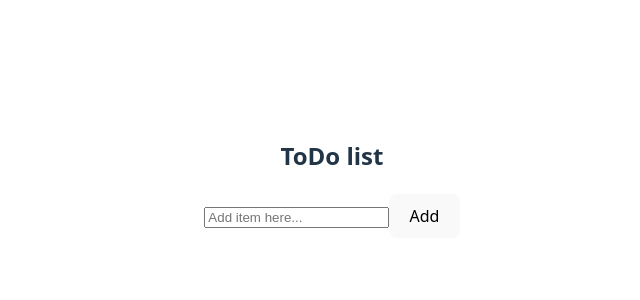
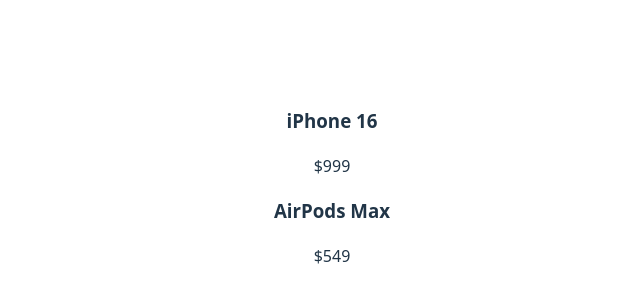
Before and after one commit to Chrislanzas16/react-components, a React (Vite) app: page / in a window 1280 px wide. Shown: the part 214-514 px from the top of the page, without its empty margins (308-948 px from the left). Built offline with nearby package versions, Linux system fonts and the light colour scheme.

Commit message:
Reusable product card component

```diff
--- a/src/App.jsx
+++ b/src/App.jsx
@@ -3,13 +3,24 @@
 import SearchFilter from "./components/SearchFilter";
 import Tabs from "./components/Tabs";
 import { ToDoList } from "./components/TodoList";
+import { ProductCard } from "./components/ProductCard";
 import "./App.css";
 
 function App() {
+  const products = [
+    { id: 1, title: "iPhone 16", price: 999 },
+    { id: 2, title: "AirPods Max", price: 549 },
+  ];
 
   return (
     <div>
-      <ToDoList />
+      {products.map((item) => (
+        <ProductCard
+          key={item.id}
+          title={item.title}
+          price={item.price}
+        />
+      ))}
     </div>
   );
 }
--- /dev/null
+++ b/src/components/ProductCard.jsx
@@ -0,0 +1,8 @@
+export const ProductCard = ({ title, price }) => {
+  return (
+    <div>
+      <h3>{title}</h3>
+      <p>${price}</p>
+    </div>
+  );
+};
--- a/src/components/TodoList.jsx
+++ b/src/components/TodoList.jsx
@@ -1,7 +1,7 @@
 import { useState } from "react";
 
 export const ToDoList = () => {
-  const [inputValue, setInputvalue] = useState("");
+  const [inputValue, setInputValue] = useState("");
   const [todos, setTodos] = useState([]);
 
   const handleSubmit = (e) => {
@@ -15,14 +15,13 @@
         completed: false,
       },
     ]);
-    setInputvalue("");
+    setInputValue("");
   };
 
   const handleDelete = (id) => {
     setTodos(todos.filter((todo) => todo.id !== id));
   };
-
-  const handleCompleted = (id) => {
+  const handleComplete = (id) => {
     setTodos(
       todos.map((todo) =>
         todo.id === id ? { ...todo, completed: !todo.completed } : todo
@@ -32,13 +31,13 @@
 
   return (
     <div>
-      <h2>ToDo list</h2>
+      <h2>ToDo List</h2>
       <form onSubmit={handleSubmit}>
         <input
           type="text"
           placeholder="Add item here..."
           value={inputValue}
-          onChange={(e) => setInputvalue(e.target.value)}
+          onChange={(e) => setInputValue(e.target.value)}
         />
         <button type="submit">Add</button>
       </form>
@@ -46,7 +45,7 @@
         {todos.map((item) => (
           <li key={item.id}>
             <span
-              onClick={() => handleCompleted(item.id)}
+              onClick={() => handleComplete(item.id)}
               style={{
                 cursor: "pointer",
                 textDecoration: item.completed ? "line-through" : "none",
```
